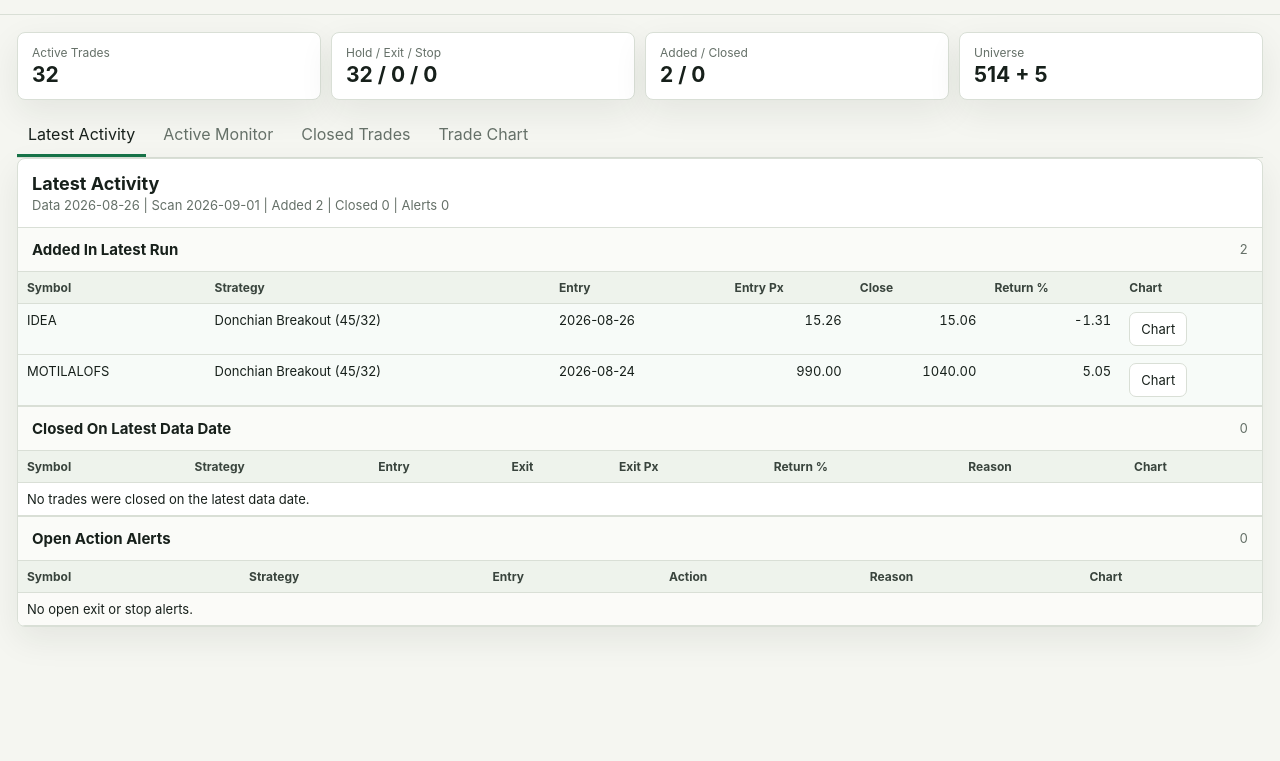
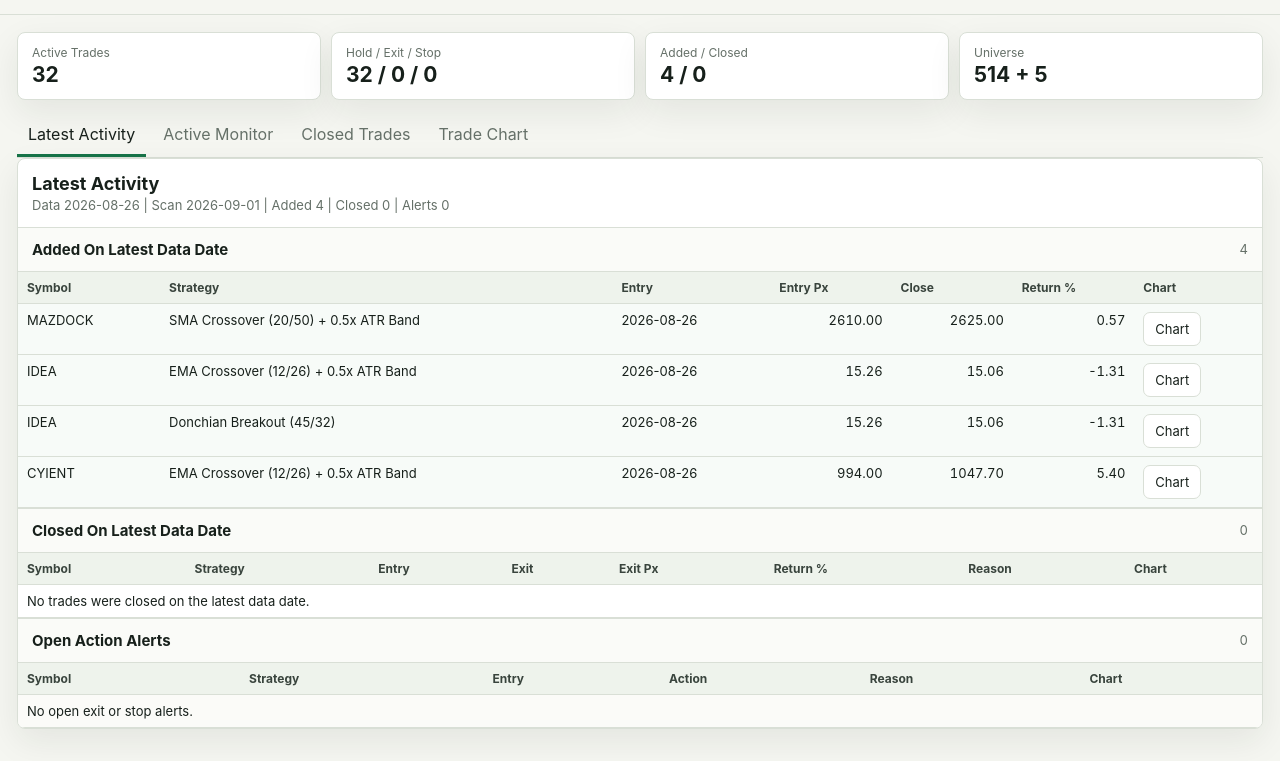
Before and after one commit to rahlyadav/sachi-monitor, a plain HTML site: page index.html in a window 1280 px wide. Shown: the part 65-826 px from the top of the page. Before the commit the page ends 800 px from the top, so only its background shows below. Drawn offline with Linux system fonts and the light colour scheme.

Commit message:
Limit latest activity to latest data date

```diff
--- a/app.js
+++ b/app.js
@@ -243,7 +243,7 @@ function renderActivity() {
       tr.appendChild(tools);
       return tr;
     },
-    "No trades were added in the latest run.",
+    "No trades were added on the latest data date.",
     7,
   );
 
--- a/data/latest_activity.json
+++ b/data/latest_activity.json
@@ -1,14 +1,58 @@
 {
   "schema_version": 1,
-  "generated_at": "2026-09-01T19:54:31",
+  "generated_at": "2026-09-01T20:03:49",
   "latest_data_date": "2026-08-26",
   "scan_date": "2026-09-01",
   "summary": {
-    "added": 2,
+    "added": 4,
     "closed": 0,
     "actions": 0
   },
   "added": [
+    {
+      "id": "9d12a387644a4cddb854006f2f404acf",
+      "rank": 16,
+      "symbol": "MAZDOCK",
+      "strategy_key": "sma_20_50_atr05_band",
+      "strategy_label": "SMA Crossover (20/50) + 0.5x ATR Band",
+      "entry_date": "2026-08-26",
+      "entry_price": 2610.0,
+      "quantity": 1.0,
+      "stop_loss_pct": 8.0,
+      "manual_stop_price": null,
+      "status": "ACTIVE",
+      "latest_date": "2026-08-26",
+      "latest_close": 2625.0,
+      "return_pct": 0.5747126436781658,
+      "pnl": 15.0,
+      "bars_held": 0,
+      "stop_text": "Manual 2401.20",
+      "action": "HOLD",
+      "reason": "Strategy position is still active",
+      "action_sort": 5
+    },
+    {
+      "id": "e7abd819a54b4e48911c07ff3f6643c4",
+      "rank": 11,
+      "symbol": "IDEA",
+      "strategy_key": "ema_12_26_atr05_band",
+      "strategy_label": "EMA Crossover (12/26) + 0.5x ATR Band",
+      "entry_date": "2026-08-26",
+      "entry_price": 15.26,
+      "quantity": 1.0,
+      "stop_loss_pct": 8.0,
+      "manual_stop_price": null,
+      "status": "ACTIVE",
+      "latest_date": "2026-08-26",
+      "latest_close": 15.06,
+      "return_pct": -1.3106159895150626,
+      "pnl": -0.1999999999999993,
+      "bars_held": 0,
+      "stop_text": "Manual 14.04",
+      "action": "HOLD",
+      "reason": "Strategy position is still active",
+      "action_sort": 5
+    },
     {
       "id": "7918ec885f88456fa4e77ed5006dd050",
       "rank": 12,
@@ -32,23 +76,23 @@
       "action_sort": 5
     },
     {
-      "id": "164e42da054c473397722ab1a3fc54e6",
-      "rank": 19,
-      "symbol": "MOTILALOFS",
-      "strategy_key": "donchian_45_32",
-      "strategy_label": "Donchian Breakout (45/32)",
-      "entry_date": "2026-08-24",
-      "entry_price": 990.0,
+      "id": "8bae8ad49d26488b96390ec33767183a",
+      "rank": 6,
+      "symbol": "CYIENT",
+      "strategy_key": "ema_12_26_atr05_band",
+      "strategy_label": "EMA Crossover (12/26) + 0.5x ATR Band",
+      "entry_date": "2026-08-26",
+      "entry_price": 994.0,
       "quantity": 1.0,
       "stop_loss_pct": 8.0,
       "manual_stop_price": null,
       "status": "ACTIVE",
       "latest_date": "2026-08-26",
-      "latest_close": 1040.0,
-      "return_pct": 5.050505050505061,
-      "pnl": 50.0,
-      "bars_held": 2,
-      "stop_text": "Manual 910.80",
+      "latest_close": 1047.7,
+      "return_pct": 5.402414486921536,
+      "pnl": 53.700000000000045,
+      "bars_held": 0,
+      "stop_text": "Manual 914.48",
       "action": "HOLD",
       "reason": "Strategy position is still active",
       "action_sort": 5
--- a/data/status.json
+++ b/data/status.json
@@ -1,5 +1,5 @@
 {
-  "generated_at": "2026-09-01T19:54:31",
+  "generated_at": "2026-09-01T20:03:49",
   "latest_data_date": "2026-08-26",
   "csv_files": 536,
   "universe": {
--- a/index.html
+++ b/index.html
@@ -55,7 +55,7 @@
       <div class="activity-grid">
         <section class="activity-block">
           <div class="activity-block-head">
-            <h3>Added In Latest Run</h3>
+            <h3>Added On Latest Data Date</h3>
             <span id="activityAddedCount">NA</span>
           </div>
           <div class="table-wrap activity-table-wrap">
```
